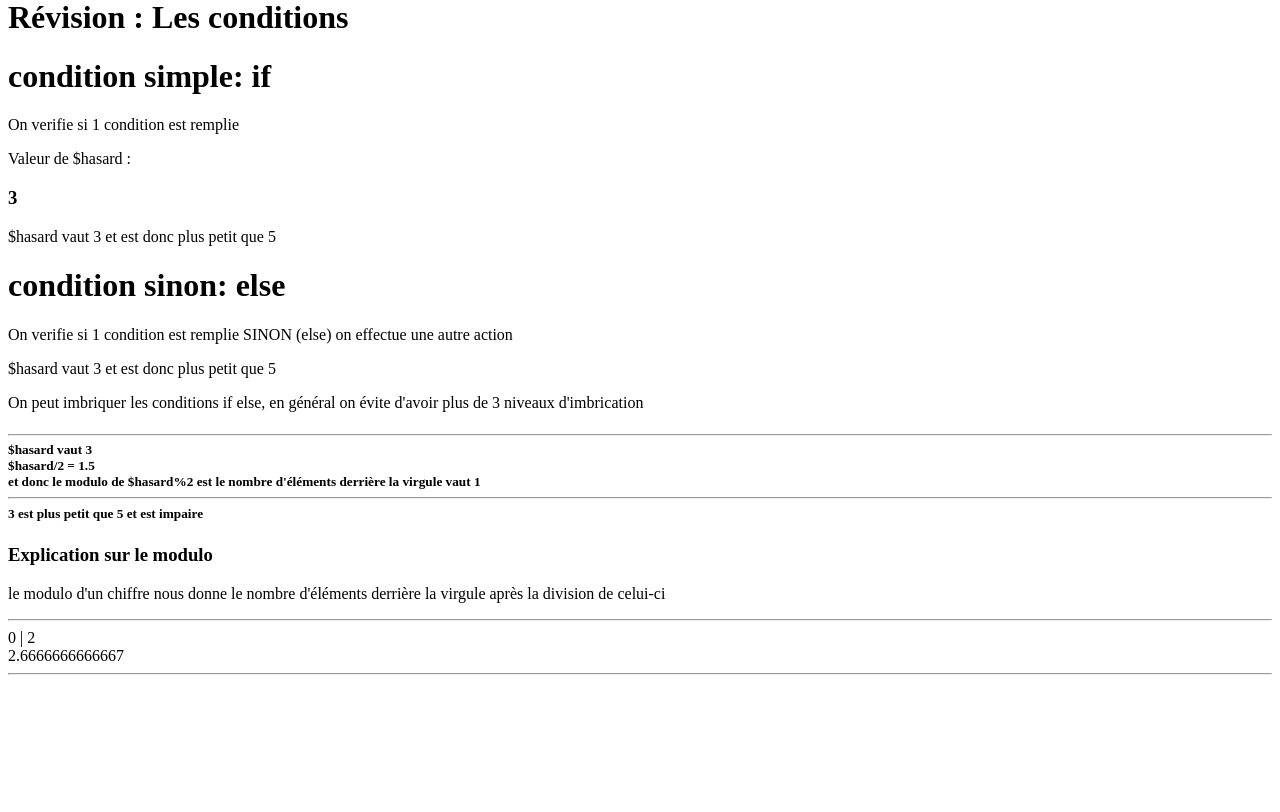
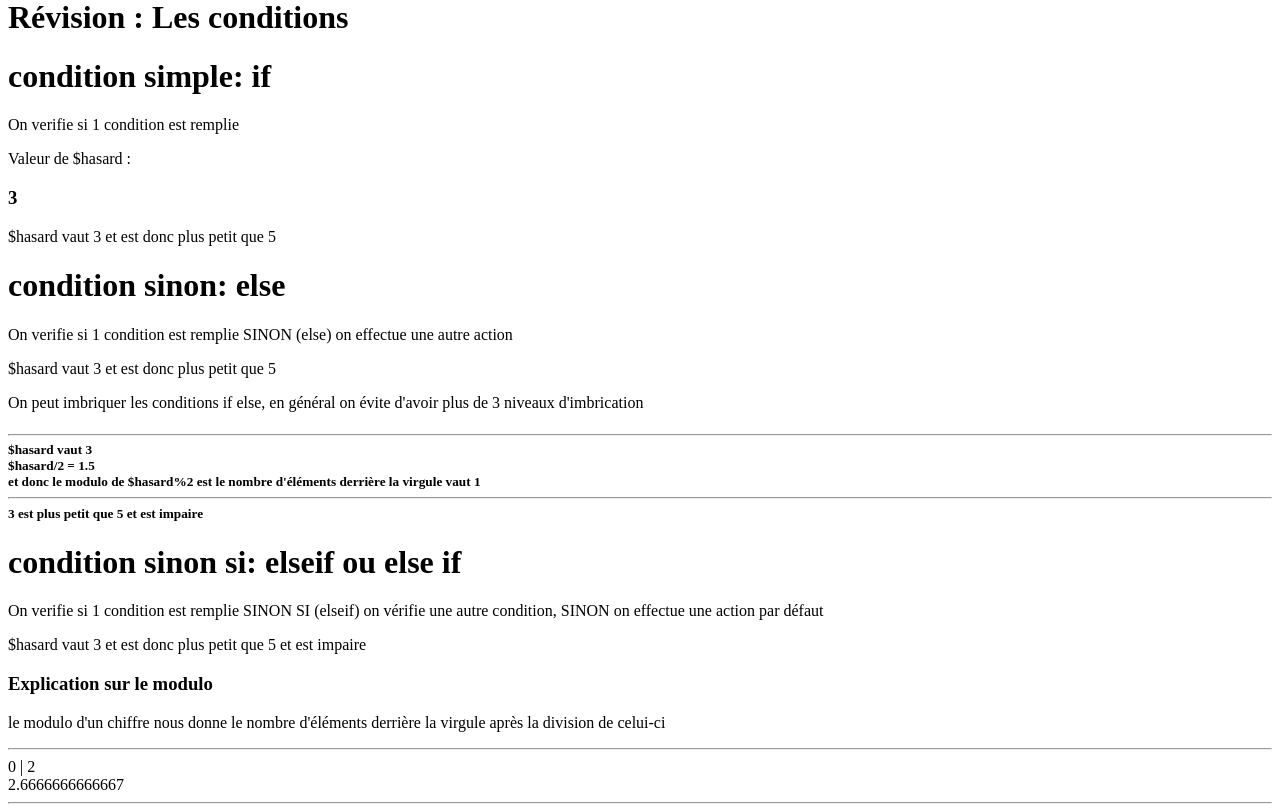
Before and after one commit to wawatusee/revision-php-post-confinement, a PHP site: page /01-conditions.php in a window 1280 px wide. Shown: the part 22-834 px from the top of the page. Before the commit the page ends 697 px from the top, so only its background shows below. Run offline with PHP 8.4, Linux system fonts and the light colour scheme.

Commit message:
elseif ou else if

```diff
--- a/01-conditions.php
+++ b/01-conditions.php
@@ -74,13 +74,37 @@ if($hasard<5){
 }
 ?>
 </h5>
+<h1>condition sinon si: elseif ou else if</h1>
+<p>On verifie si 1 condition est remplie SINON SI (elseif) on vérifie une autre condition, SINON on effectue une action par défaut</p>
+<?php
+
+// SI on va vérifier si le chiffre au hasard est plus petit que 5 et qu'il est impaire
+if($hasard<5 && $hasard%2){
+    echo '$hasard vaut '."$hasard et est donc plus petit que 5 et est impaire";
+
+// SINON SI hasard est plus petit que 5 et qu'il est paire !() => inverse d'impaire
+}else if($hasard<5 && !($hasard%2) ){
+    echo '$hasard vaut '."$hasard et est donc plus petit que 5 et est paire";
+
+// SINON SI on va vérifier si le chiffre au hasard est plus grand ou égal à 5 et qu'il est impaire
+}elseif($hasard>=5 && $hasard%2){
+
+    echo '$hasard vaut '. "$hasard et est donc plus grand ou égal à 5 et est impaire";
+// SINON tout les cas de figures possibles on été listés précédemment, le else peut donc nous afficher la dernière option possible
+}else{
+    echo '$hasard vaut '. "$hasard et est donc plus grand ou égal à 5 et est paire";
+}
+
+?>
+
+
 <h3>Explication sur le modulo</h3>
 <p>le modulo d'un chiffre nous donne le nombre d'éléments derrière la virgule après la division de celui-ci</p>
 <hr>
 <?php
 $a = 8;
-$b = $a%2; // on divise par 2 et on regarde si il y a quelque chose après la virgule
-$c = $a%3; // on divise 2 par 3 et on regarde combien on a d'éléments dans le cas de 8 / 3, on peut 2x 3 dedans = 6, il faut rajouter 2 pour arriver à 8
+$b = $a%2; // on divise par 8 et on regarde si il y a quelque chose après la virgule
+$c = $a%3; // on divise 8 par 3 et on regarde combien on a d'éléments dans le cas de 8 / 3, on peut 2x 3 dedans = 6, il faut rajouter 2 pour arriver à 8
 echo $b." | ".$c;
 echo "<br>".($a/3);
 ?>
```
